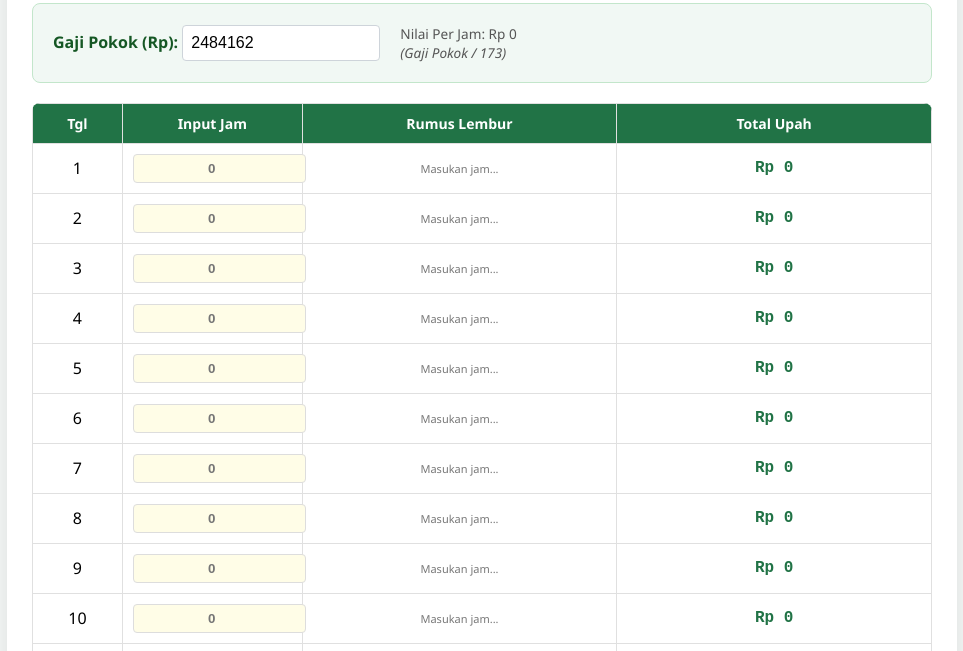
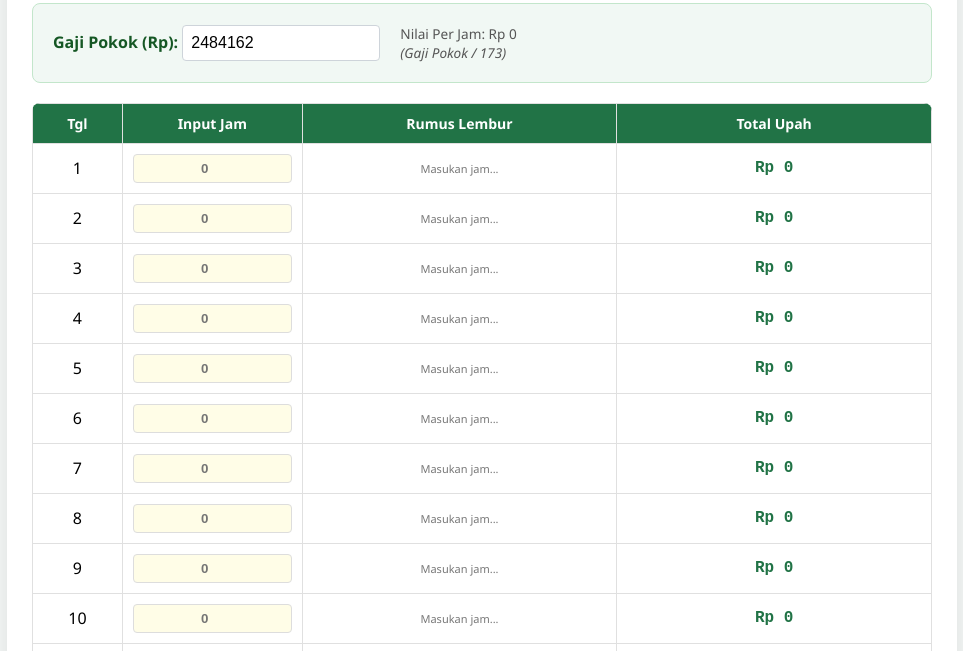
Before and after one commit to musfik374/Smart-Overtime-Calculator, a plain HTML site: page index.html in a window 1280 px wide. Shown: the part 120-771 px from the top of the page, without its empty margins (158-1121 px from the left). Drawn offline with Linux system fonts and the light colour scheme.

Commit message:
Add box-sizing to jam-input CSS class

```diff
--- a/index.html
+++ b/index.html
@@ -19,7 +19,7 @@
         th, td { border: 1px solid #e0e0e0; padding: 10px; text-align: center; }
         th { background-color: #217346; color: white; font-size: 14px; }
 
-        .jam-input { width: 100%; padding: 6px; border: 1px solid #ddd; border-radius: 4px; text-align: center; font-weight: bold; background-color: #fffde7; }
+        .jam-input { width: 100%; padding: 6px; border: 1px solid #ddd; border-radius: 4px; text-align: center; font-weight: bold; background-color: #fffde7; box-sizing:border-box;}
 
         /* Kolom Tipe disembunyikan dengan display: none */
         .col-tipe { display: none; }
```
